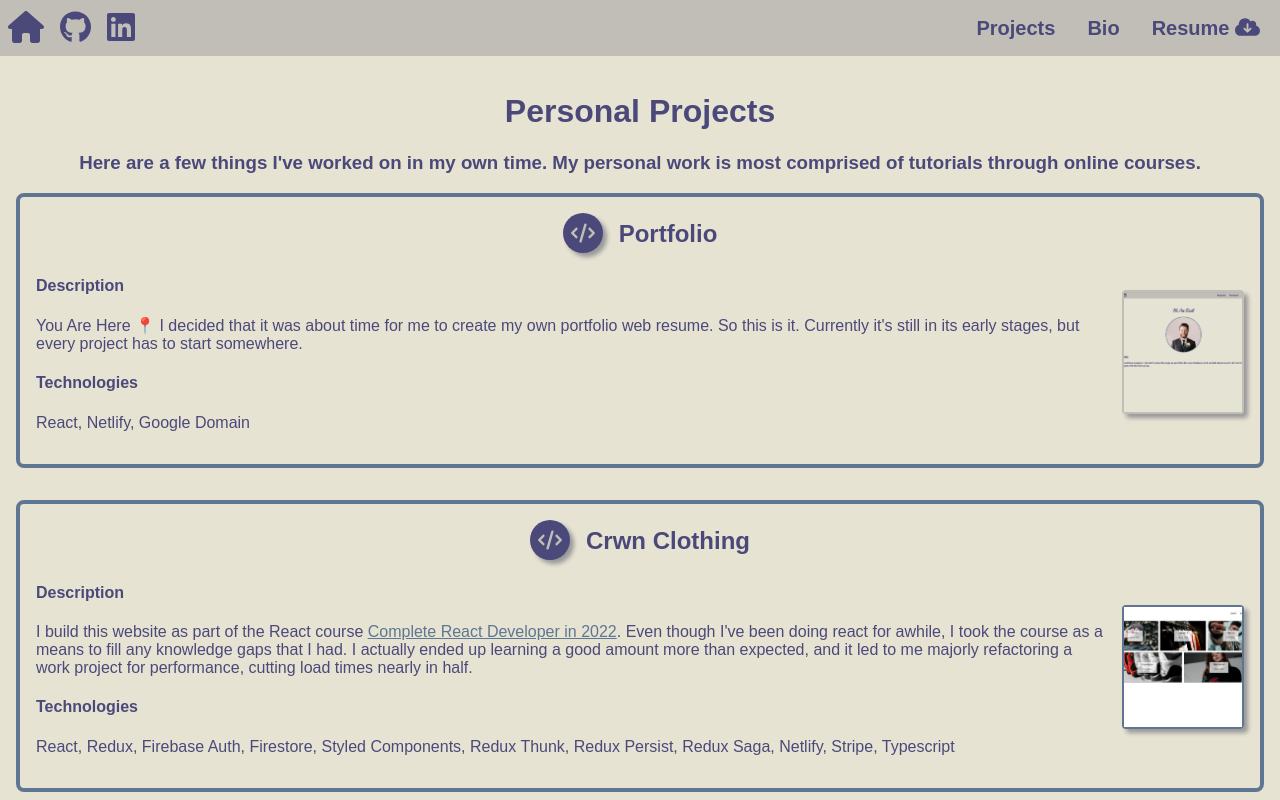
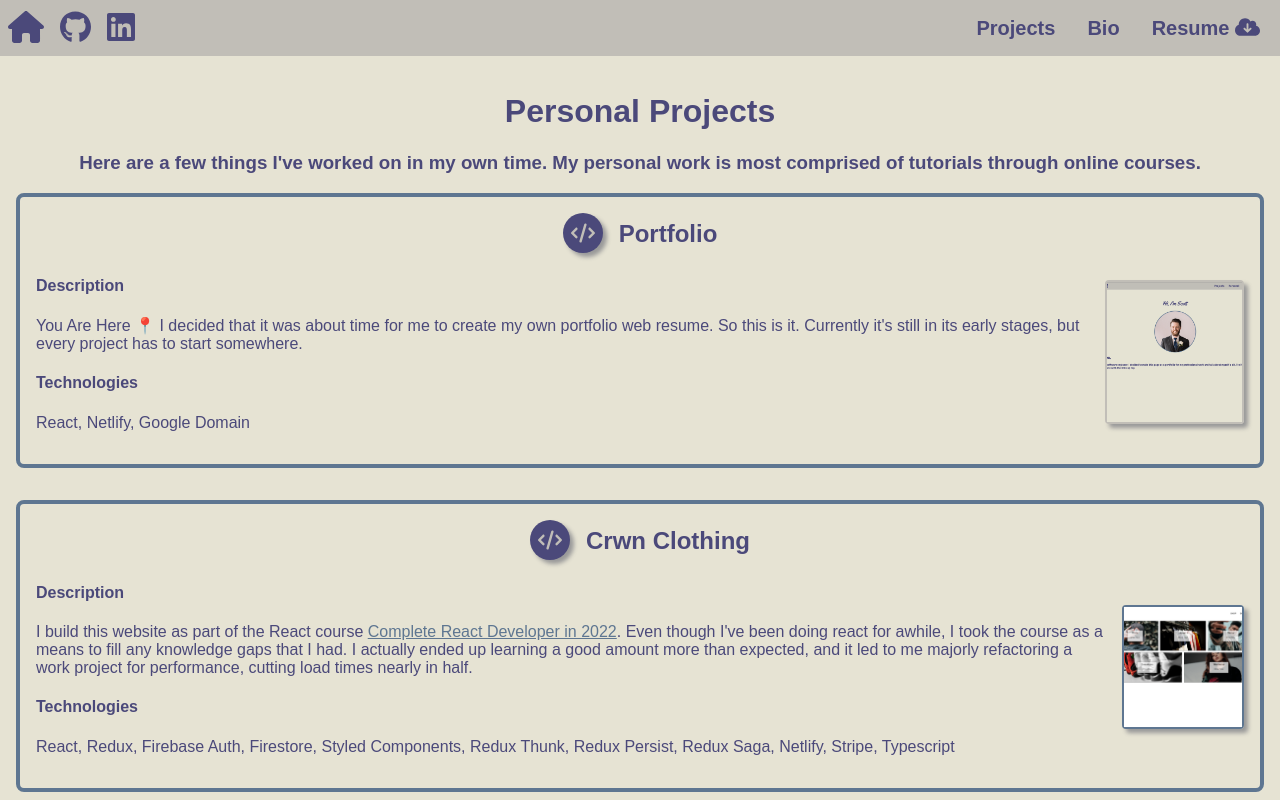
Before and after one commit to sylvandor/portfolio, a React (Create React App) app: page /projects in a window 1280 px wide. In both pictures the pointer is over the link 1182 px from the left and 351 px from the top of the page. Shown: the top 800 px of the page. Built offline with nearby package versions, Linux system fonts and the light colour scheme; a web font is replaced by a local one.

Commit message:
Grow website image link on hover.

```diff
--- a/src/components/projects/Projects.styles.scss
+++ b/src/components/projects/Projects.styles.scss
@@ -71,8 +71,11 @@ $image-sides: 120px;
           cursor: pointer;
           box-shadow: 4px 4px 4px #999;
 
+          transition: width 1s;
           &:hover {
             border-color: index.$primary-light-color;
+            height: $image-sides + 20px;
+            width: $image-sides + 20px;
           }
         }
 
```
